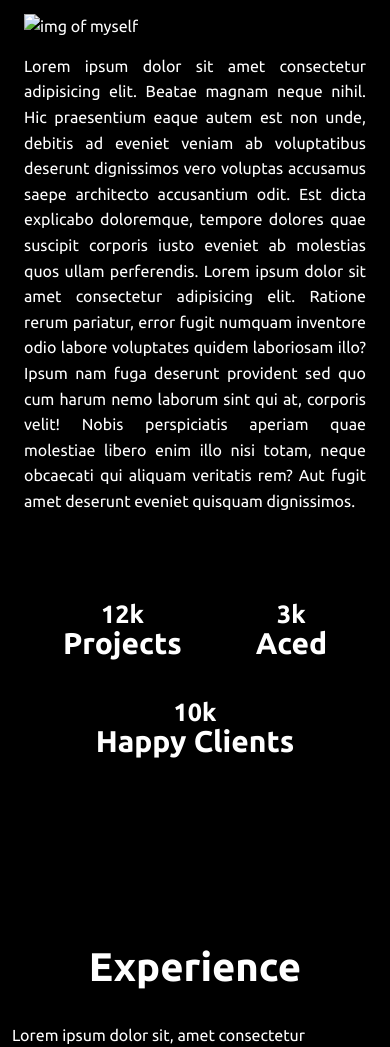
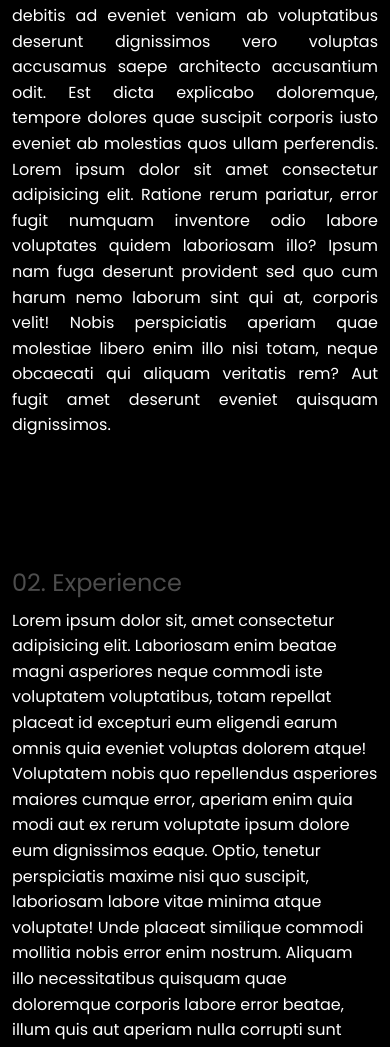
Before and after one commit to vicok2003/portfolio-site, a plain HTML site: page index.html in a window 390 px wide. Shown: the part 813-1860 px from the top of the page. Drawn offline with Linux system fonts and the light colour scheme.

Commit message:
making some changes

```diff
--- a/index.html
+++ b/index.html
@@ -46,70 +46,39 @@
         <div class="home-container">
         <div id="auto-typing"></div>
         </div>
-        <a href="https://drive.google.com/file/d/1CVGYE3WTH-A_VFeuJinvAcUjxEgWtBdR/view?usp=sharing" download>
+        <a href="https://drive.google.com/file/d/1CVGYE3WTH-A_VFeuJinvAcUjxEgWtBdR/view?usp=sharing" target="_blank" download>
           <button class="button"><span>Download CV </span></button>
         </a>
       </section>
 
       <p class="border-line"></p>
       <section id="About">
-        <h1 class="h1">About</h1>
+        <p class="p">01. About</p>
         <div class="abt-flex">
             <div class="abt1">
               <p>Lorem ipsum dolor sit amet consectetur adipisicing elit. Beatae magnam neque nihil. Hic praesentium eaque autem est non unde, debitis ad eveniet veniam ab voluptatibus deserunt dignissimos vero voluptas accusamus saepe architecto accusantium odit. Est dicta explicabo doloremque, tempore dolores quae suscipit corporis iusto eveniet ab molestias quos ullam perferendis. Lorem ipsum dolor sit amet consectetur adipisicing elit. Ratione rerum pariatur, error fugit numquam inventore odio labore voluptates quidem laboriosam illo? Ipsum nam fuga deserunt provident sed quo cum harum nemo laborum sint qui at, corporis velit! Nobis perspiciatis aperiam quae molestiae libero enim illo nisi totam, neque obcaecati qui aliquam veritatis rem? Aut fugit amet deserunt eveniet quisquam dignissimos.</p>
             </div>
-
-            <div class="abt2">
-              <img src="" alt="img of myself">
-            </div>
-        </div>
-
-        <div class="pro-counts">
-          <div class="counts">
-            <p>12k</p>
-            <span>Projects</span>
-          </div>
-          <div class="counts">
-            <p>3k</p>
-            <span>Aced</span>
-          </div>
-          <div class="counts">
-            <p>10k</p>
-            <span>Happy Clients</span>
-          </div>
         </div>
       </section>
 
       <section id="Experience">
-        <h1 class="h1">Experience</h1>
+        <p class="p">02. Experience</p>
         <p>Lorem ipsum dolor sit, amet consectetur adipisicing elit. Laboriosam enim beatae magni asperiores neque commodi iste voluptatem voluptatibus, totam repellat placeat id excepturi eum eligendi earum omnis quia eveniet voluptas dolorem atque! Voluptatem nobis quo repellendus asperiores maiores cumque error, aperiam enim quia modi aut ex rerum voluptate ipsum dolore eum dignissimos eaque. Optio, tenetur perspiciatis maxime nisi quo suscipit, laboriosam labore vitae minima atque voluptate! Unde placeat similique commodi mollitia nobis error enim nostrum. Aliquam illo necessitatibus quisquam quae doloremque corporis labore error beatae, illum quis aut aperiam nulla corrupti sunt quasi, maiores nostrum itaque, molestiae rerum quam earum veniam. Dolor aliquid sint consequuntur cumque quibusdam unde suscipit mollitia debitis cum? Suscipit illo, et dolor nam tenetur doloremque saepe, repudiandae at natus soluta voluptas illum a! Hic natus quos necessitatibus cupiditate, nesciunt placeat voluptatum ullam aliquid amet molestiae sint voluptas minus distinctio et ex, eligendi doloremque mollitia inventore voluptates?</p>
       </section>
 
-      <section id="Contact">
-        <h1 class="h1 contact-h1">Contact Us</h1>
+      <!-- <section id="Contact">
+        <p class="p">03. Contact Us</p>
         <div class="Email-btn">
         <form action="MAILTO:vicok2003@gmail.com" method="post" enctype="text/plain">
           <button type="submit" id="contact-btn">Send us an Email</button>
         </form>
         </div>
         <div class="address-ph">
-          <p>Address: No 12 ozoude street by European Quarters Hilltop avenue, Enugu state Nigeria.</p>
+          <p>Base: Enugu state, Nigeria</p>
           <p>Telephone: 07069963798</p>
           <p></p>
         </div>
-
-        <div class="social-media-links">
-          <div>
-            <a href=""><img src="./Assets/icons8-twitter-50.png" alt="twitterhandel"></a>
-          </div>
-          <div>
-            <a href=""><img src="./Assets/icons8-linkedin-50.png" alt="linkedinhandel"></a>
-          </div>
-          <div>
-            <a href=""><img src="./Assets/icons8-instagram-50.png" alt="instagramhandel"></a>
-          </div>
-        </div>
-      </section>
+      </section> -->
 
       <section id="Projects">
         <div style="padding-top: 50px; text-align: center; font-size: 30px;">
@@ -162,7 +131,7 @@
           </div>
       </section>
     </div>
-    <footer>
+    <footer id="Contact">
       <div class="footer-cont">
         <h4>Vicok's website</h4>
         <p>Lorem ipsum dolor sit, amet consectetur adipisicing elit. Vero sequi autem alias iste, voluptatum deleniti dolore molestias recusandae optio omnis laudantium. Iste nam laudantium modi, at dicta rem cum ipsam?</p>
--- a/index.js
+++ b/index.js
@@ -1,7 +1,7 @@
 // Autotyping funtion
 const autoTypingElement = document.getElementById("auto-typing");
 const initialText = "Hey there!, ";
-const phrases = ["Welcome to my Porfolio site."];
+const phrases = ["Welcome to my Portfolio site."];
 const typingSpeed = 100;
 let phraseIndex = 0;
 let eraseMode = false;
--- a/styles.css
+++ b/styles.css
@@ -9,15 +9,15 @@
 body{
     background-color: #000;
     color: #fff;
-    font-family: 'Ubuntu', sans-serif;
+    font-family: 'poppins', sans-serif;
     line-height: 1.6em;
 }
 
 .button {
   border-radius: 4px;
-  background-color: green;
+  background-color: #FFFFFF;
   border: none;
-  color: #FFFFFF;
+  color: #000000;
   text-align: center;
   font-size: 28px;
   padding: 12px;
@@ -155,11 +155,11 @@ body{
   line-height: 1.4em;
 }
 
-.h1{
-  text-align: center;
-  /* color: black; */
-  font-size: 60px;
-  padding: 44px 0;
+.p{
+  text-align: left;
+  opacity: 0.3;
+  padding: 12px 0;
+  font-size: 20px;
 }
 
 .border-line{
@@ -170,53 +170,15 @@ body{
 }
 
 .abt-flex{
-  display: flex;
-  justify-content: space-between;
-  gap: 14px;
-  padding: 12px;
-  margin: 12px 0;
+  text-align: justify;
   /* border: 1px solid #f00; */
 }
 
   .abt1{
-    width: 50%;
     /* border: 1px solid red; */
   }
 
-  .abt2{
-    /* border: 1px solid red; */
-    width: 40%;
 
-  }
-
-  .pro-counts{
-    display: flex;
-    justify-content: space-around;
-    padding: 14px;
-    width: 100%;
-    margin-top: 85px;
-    /* border: 1px solid red; */
-  }
-
-  .counts{
-    display: flex;
-    flex-direction: column;
-    justify-content: center;
-    align-items: center;
-    padding: 20px;
-    line-height: 1.8em;
-    /* border: 1px solid red; */
-  }
-
-  .counts span{
-    font-size: 30px;
-    font-weight: bold;
-  }
-
-  .counts p{
-    font-size: 25px;
-    font-weight: 600;
-  }
 
   #Experience{
     text-align: left;
@@ -226,21 +188,10 @@ body{
 
   #Contact{
     margin: 100px 0 100px 0;
-    background-color: #2d2a2a;
-    height: 400px;
-  }
-
-  .contact-h1{
-    padding-top: 60px;
-    /* padding-bottom: 20px; */
   }
 
   .Email-btn{
-    display: flex;
-    justify-content: center;
-    align-items: center;
-    /* border: 1px solid red; */
-    margin-top: 36px;
+
   }
 
   #contact-btn{
@@ -259,7 +210,7 @@ body{
   }
 
   .address-ph{
-    text-align: center;
+    text-align: justify;
     margin-top: 12px;
   }
 
@@ -365,7 +316,7 @@ body{
   .footer-cont{
     bottom: 0;
     margin: 100px 0 0;
-    background-color: #0f0e0e;
+    background-color: #000000;
     padding: 12px;
   }
 
@@ -435,8 +386,8 @@ body{
       height: 360px;
     }
 
-    .h1{
-      font-size: 40px;
+    .p{
+      font-size: 24px;
     }
 
     .abt-flex{
```
